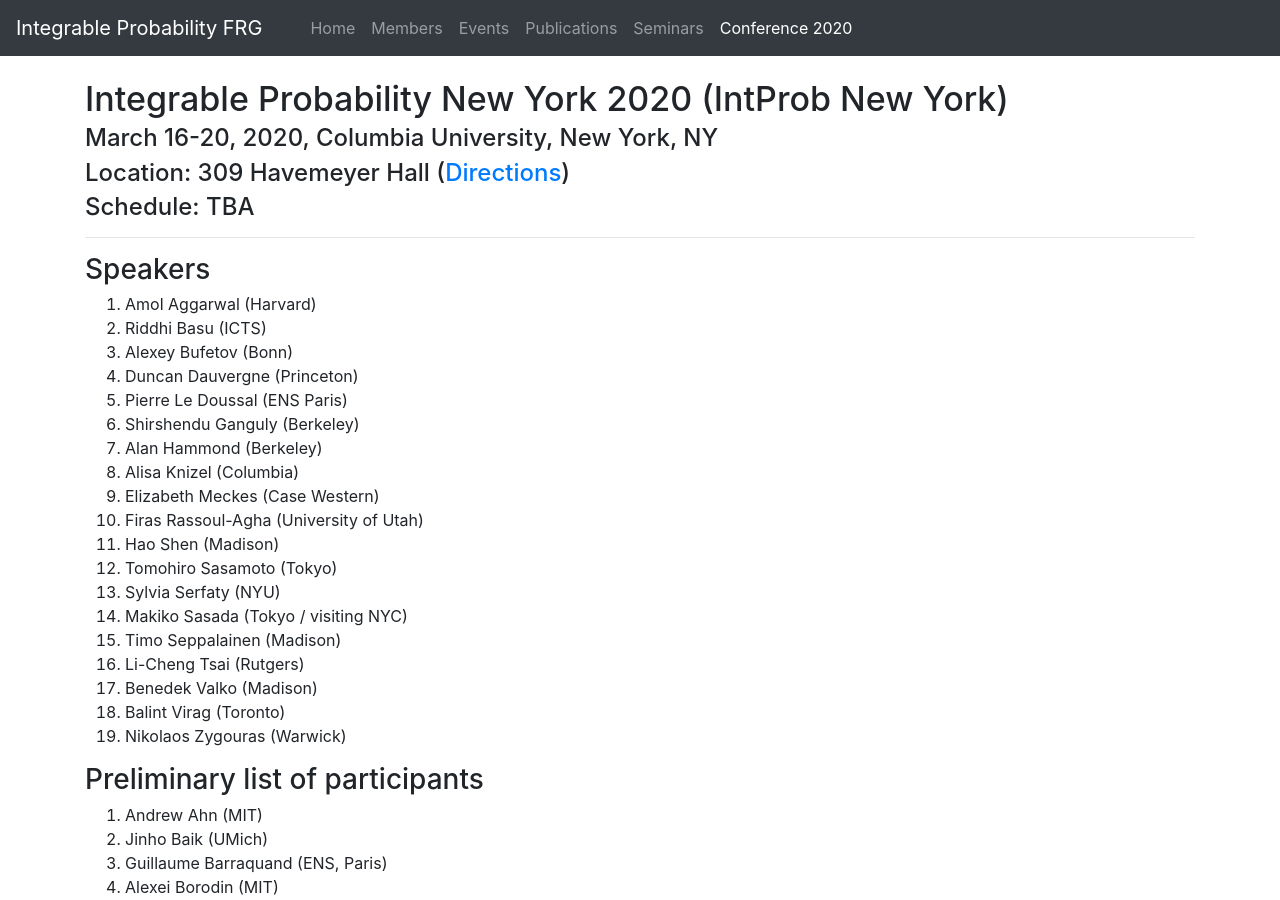
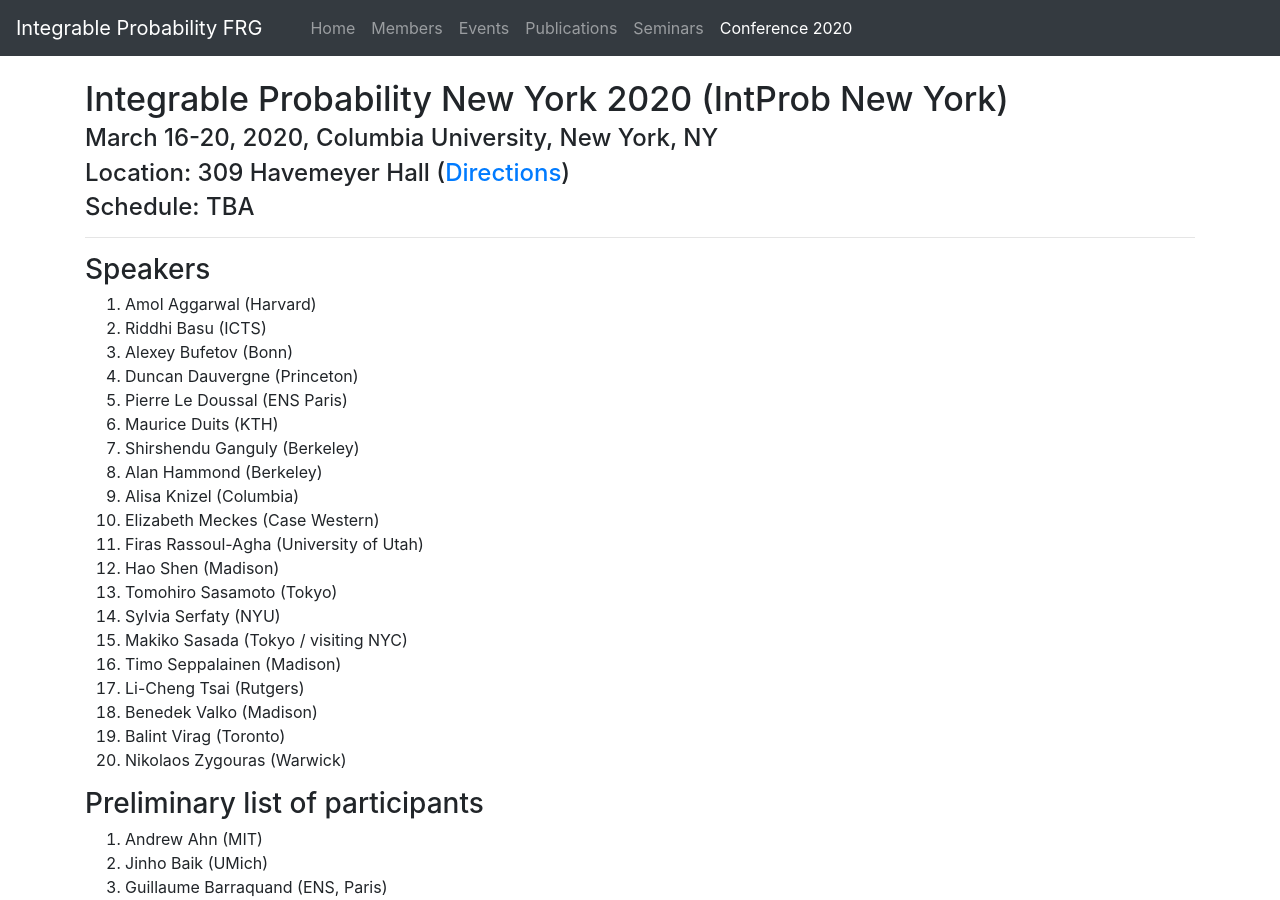
Before and after one commit to int-prob/int-prob-code, a Jekyll site: the page built from conference2020/index.md, in a window 1280 px wide and 900 px high. Built offline with Jekyll 4.4.1, drawn with Linux system fonts in a browser that asks for light colours; nearby versions of some CDN libraries.

Commit message:
Update index.md

```diff
--- a/conference2020/index.md
+++ b/conference2020/index.md
@@ -23,6 +23,7 @@
 1. Alexey Bufetov (Bonn)
 1. Duncan Dauvergne (Princeton)
 1. Pierre Le Doussal (ENS Paris)
+1. Maurice Duits (KTH)
 1. Shirshendu Ganguly (Berkeley)
 1. Alan Hammond (Berkeley)
 1. Alisa Knizel (Columbia)
```
